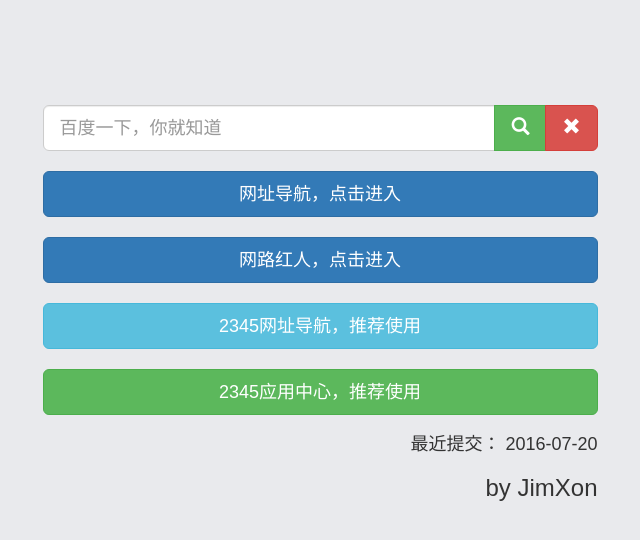
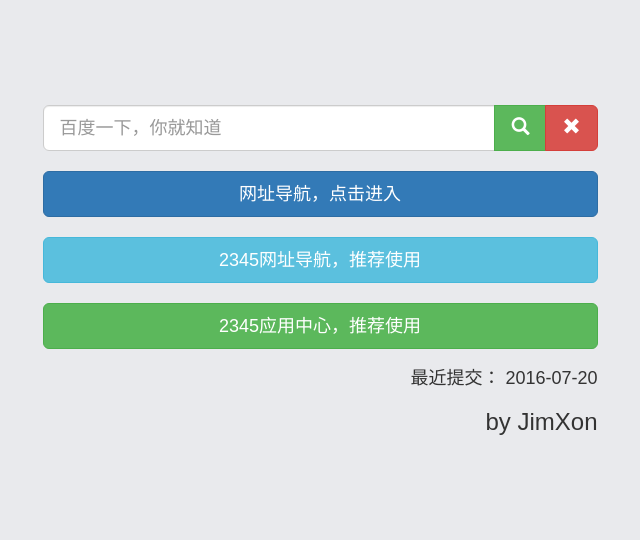
Before and after one commit to JimXon/jimxon.github.io, a plain HTML site: page index.html in a window 1280 px wide. Shown: the whole page, without its empty margins (320-960 px from the left). Drawn offline with nearby package versions, Linux system fonts and the light colour scheme.

Commit message:
Update index.html

```diff
--- a/index.html
+++ b/index.html
@@ -54,7 +54,7 @@
         </form>
       </div>
       <div class="li"><a class="btn btn-primary btn-lg btn-block" href="page/dream.html">网址导航，点击进入</a></div>
-      <div class="li"><a class="btn btn-primary btn-lg btn-block" href="page/people.html">网路红人，点击进入</a></div>
+      <div class="li"><a class="btn btn-primary btn-lg btn-block hidden" href="page/people.html">网路红人，点击进入</a></div>
       <div class="li"><a class="btn btn-info btn-lg btn-block" href="http://www.2345.com/?kjimxon" target="_blank">2345网址导航，推荐使用</a></div>
       <div class="li"><a class="btn btn-success btn-lg btn-block" href="http://2345.cn/jimxon">2345应用中心，推荐使用</a></div>
       <div class="li"><p class="h4 text-right">最近提交： 2016-07-20</p></div>
```
